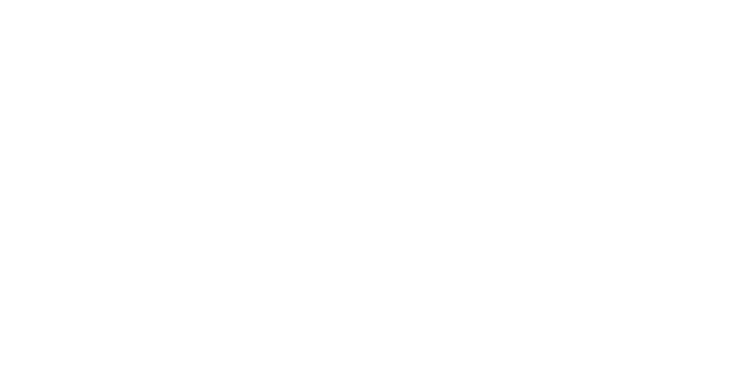
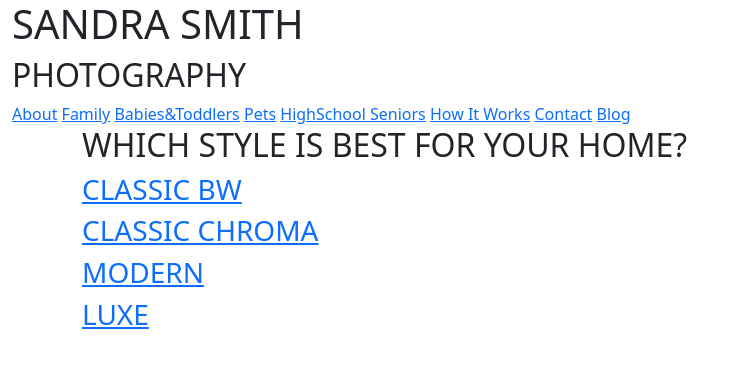
Before and after one commit to slsmi894/sandrasmithphotography, a plain HTML site: page index.html in a window 1280 px wide. Shown: the whole page, without its empty margins (0-738 px from the left). Drawn offline with nearby package versions, Linux system fonts and the light colour scheme.

Commit message:
setting index layout

```diff
--- a/index.html
+++ b/index.html
@@ -1,14 +1,61 @@
 <!DOCTYPE html>
 <html lang="en">
+
 <head>
     <meta charset="UTF-8">
     <meta name="viewport" content="width=device-width, initial-scale=1.0">
     <link rel="stylesheet" href="./assets/css/style.css">
+    <link href="https://cdn.jsdelivr.net/npm/bootstrap@5.1.3/dist/css/bootstrap.min.css" rel="stylesheet"
+        integrity="sha384-1BmE4kWBq78iYhFldvKuhfTAU6auU8tT94WrHftjDbrCEXSU1oBoqyl2QvZ6jIW3" crossorigin="anonymous">
     <title>Sandra Smith Photography</title>
 </head>
+
 <body>
-    <header></header>
-    <div></div>
+    <header class="container-fluid">
+        <h1>SANDRA SMITH</h1>
+        <h2>PHOTOGRAPHY</h2>
+        <nav>
+            <a href="./pages/about.html">About</a>
+            <a href="./pages/family.html">Family</a>
+            <a href="./pages/babies.html">Babies&Toddlers</a>
+            <a href="./pages/pets.html">Pets</a>
+            <a href="./pages/hs-seniors.html">HighSchool Seniors</a>
+            <a href="./pages/how-it-works.html">How It Works</a>
+            <a href="./pages/contact.html">Contact</a>
+            <a href="./pages/blog.html">Blog</a>
+        </nav>
+    </header>
+    <div class="container large image carousel">
+        <div class="row">
+            <div class="carousel"></div>
+            <h2>WHICH STYLE IS BEST FOR YOUR HOME?</h2>
+        </div>
+        <div>
+            <a href="">
+                <h3>CLASSIC BW</h3>
+            </a>
+            <a href="">
+                <h3>CLASSIC CHROMA</h3>
+            </a>
+            <a href="">
+                <h3>MODERN</h3>
+            </a>
+            <a href="">
+                <h3>LUXE</h3>
+            </a>
+        </div>
+    </div>
     <main></main>
+
+
+
+    <script src="https://cdn.jsdelivr.net/npm/@popperjs/core@2.10.2/dist/umd/popper.min.js"
+        integrity="sha384-7+zCNj/IqJ95wo16oMtfsKbZ9ccEh31eOz1HGyDuCQ6wgnyJNSYdrPa03rtR1zdB"
+        crossorigin="anonymous"></script>
+    <script src="https://cdn.jsdelivr.net/npm/bootstrap@5.1.3/dist/js/bootstrap.min.js"
+        integrity="sha384-QJHtvGhmr9XOIpI6YVutG+2QOK9T+ZnN4kzFN1RtK3zEFEIsxhlmWl5/YESvpZ13"
+        crossorigin="anonymous"></script>
+
 </body>
+
 </html>
```
Also changed, not shown: pages/about.html (added, +30 -0 lines), pages/babies.html (added), pages/blog.html (added), pages/contact.html (added), pages/family.html (added), pages/how-it-works.html (added), pages/hs-seniors.html (added), pages/pets.html (added), 7 other files.
